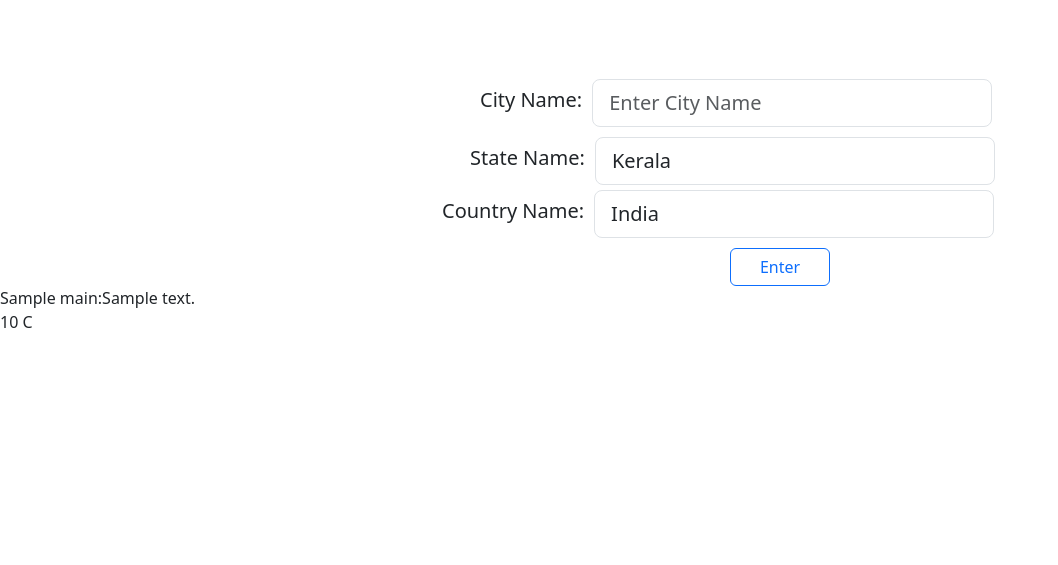
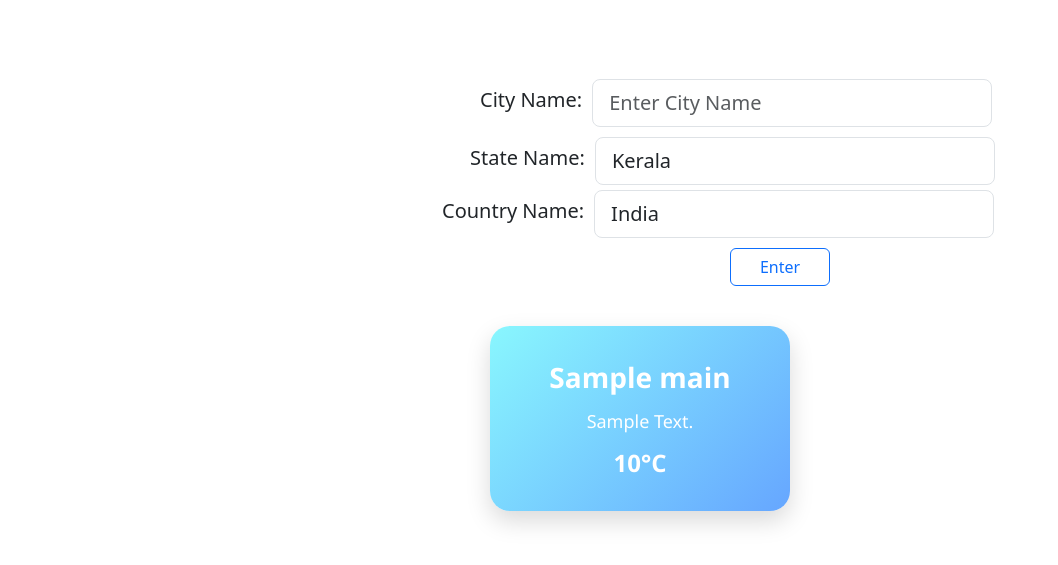
Before and after one commit to abhinav-rajesh/weatherornot, a Flask app: template templates/index.html in a window 1280 px wide. Shown: the part 170-735 px from the top of the page, without its empty margins (0-1058 px from the left). Run offline with Flask 3, Linux system fonts and the light colour scheme; the template is opened without the code that fills it: most values are stand-ins (such as "Sample title", 1, 10 or a date in 2020).

Commit message:
OUTPUT UPDATION

```diff
--- a/static/style.css
+++ b/static/style.css
@@ -106,3 +106,40 @@ body, html {
     margin-left: 730px;
     width: 100px;
 }
+.weather-card {
+    background: linear-gradient(135deg, #89f7fe 0%, #66a6ff 100%);
+    color: #fff;
+    text-align: center;
+    padding: 30px 20px;
+    border-radius: 20px;
+    box-shadow: 0 10px 25px rgba(0, 0, 0, 0.15);
+    margin-top: 40px;
+    width: 300px;
+    font-family: 'Segoe UI', sans-serif;
+    transition: transform 0.3s ease;
+}
+
+.weather-card:hover {
+    transform: scale(1.05);
+}
+
+.weather-header {
+    font-size: 28px;
+    font-weight: bold;
+    margin-bottom: 10px;
+}
+
+.weather-description {
+    font-size: 18px;
+    text-transform: capitalize;
+    margin-bottom: 10px;
+}
+
+.weather-temp {
+    font-size: 24px;
+    font-weight: 600;
+}
+.weather-card {
+    margin-left: auto;
+    margin-right: auto;
+}
--- a/templates/index.html
+++ b/templates/index.html
@@ -29,9 +29,12 @@
             Enter
         </button>
     </form>
-    {% if data %}
-    {{ data.main }}:{{ data.description }} <br>
-    {{ data.temperature }} C
-    {% endif %}
+     {% if data %}
+<div class="weather-card mx-auto">
+    <div class="weather-header">{{ data.main }}</div>
+    <div class="weather-description">{{ data.description }}</div>
+    <div class="weather-temp">{{ data.temperature }}°C</div>
+</div>
+{% endif %}
 </body>
 </html>
```
